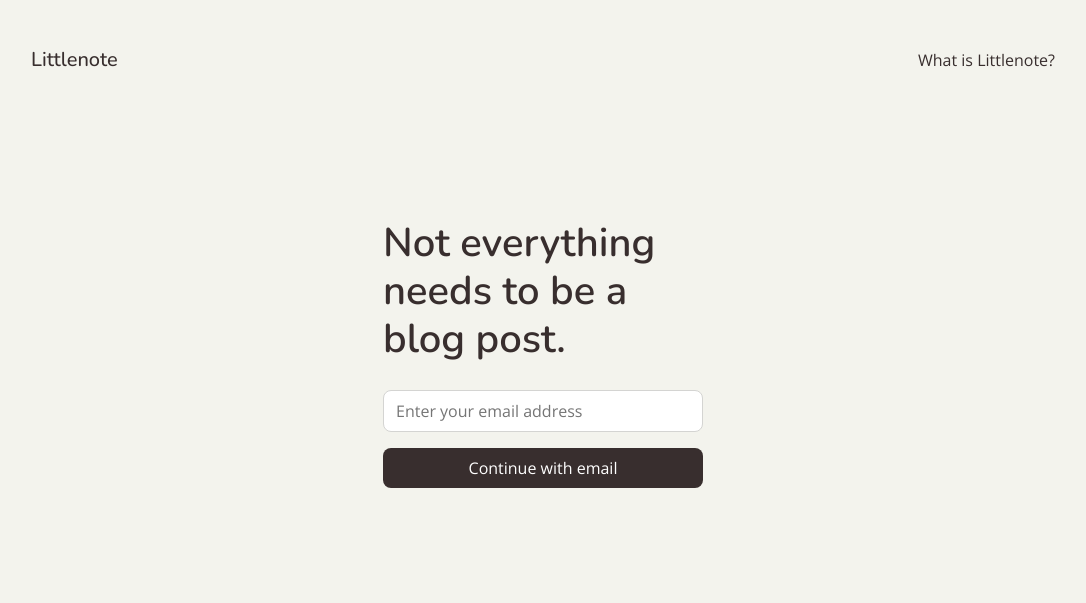
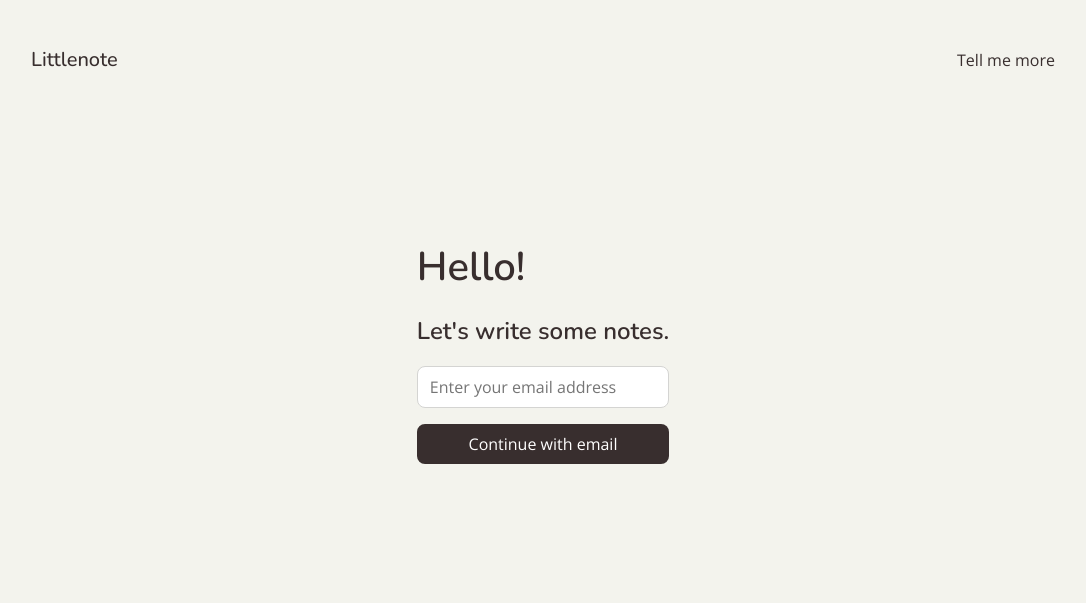
Before and after one commit to nmsalvatore/Littlenote, a Django app: page / in a window 1280 px wide. Shown: the top 603 px of the page, without its empty margins (97-1183 px from the left). Run offline with Django 5.2, Linux system fonts and the light colour scheme; parts of the project's set-up code (start-up, migrations or seed data) failed here and were passed over.

Commit message:
refactor: set app_name for pages urls to pages, changed home to front, updated redirects

```diff
--- a/src/apps/pages/templates/home.html
+++ b/src/apps/pages/templates/front.html
@@ -15,13 +15,15 @@
         <nav>
             <a href="/" class="title">Littlenote</a>
             <menu>
-                <li><a href="/what-is-this/">What is Littlenote?</a></li>
+                <li><a href="/what-is-this/">Tell me more</a></li>
             </menu>
         </nav>
     </header>
     <main>
         <div class="hero">
-            <h1>Not everything needs to be a blog post.</h1>
+            <h1>Hello!</h1>
+
+            <h2>Let's write some notes.</h2>
 
             {% if passcode_sent %}
                 {% include 'partials/passcode_form.html' %}
--- a/src/apps/pages/urls.py
+++ b/src/apps/pages/urls.py
@@ -1,8 +1,10 @@
 from django.urls import path
 
-from .views import HomeView, DashboardView
+from .views import FrontPageView, DashboardView
+
+app_name = "pages"
 
 urlpatterns = [
-    path("", HomeView.as_view(), name="home"),
+    path("", FrontPageView.as_view(), name="front"),
     path("dashboard/", DashboardView.as_view(), name="dashboard"),
 ]
--- a/src/apps/pages/views.py
+++ b/src/apps/pages/views.py
@@ -12,12 +12,8 @@ from django.views.generic import TemplateView
 User = get_user_model()
 
 
-def generate_passcode():
-    return f"{secrets.randbelow(900000) + 100000}"
-
-
-class HomeView(TemplateView):
-    template_name = "home.html"
+class FrontPageView(TemplateView):
+    template_name = "front.html"
 
     def post(self, request, *args, **kwargs):
         """
@@ -80,7 +76,14 @@ class HomeView(TemplateView):
                 if user_is_new:
                     messages.success(request, "Welcome to Littlenote!")
 
-                return redirect("dashboard")
+                return redirect("pages:dashboard")
+
+
+def generate_passcode():
+    """
+    Generate a random six-digit passcode.
+    """
+    return f"{secrets.randbelow(900000) + 100000}"
 
 
 def render_email_form(request, context={}):
@@ -91,7 +94,7 @@ def render_email_form(request, context={}):
     if request.headers.get("HX-Request"):
         template_name = "partials/email_form.html"
     else:
-        template_name = "home.html"
+        template_name = "front.html"
 
     context["passcode_sent"] = False
     return render(request, template_name, context)
@@ -105,7 +108,7 @@ def render_passcode_form(request, context={}):
     if request.headers.get("HX-Request"):
         template_name = "partials/passcode_form.html"
     else:
-        template_name = "home.html"
+        template_name = "front.html"
 
     context["passcode_sent"] = True
     return render(request, template_name, context)
```
